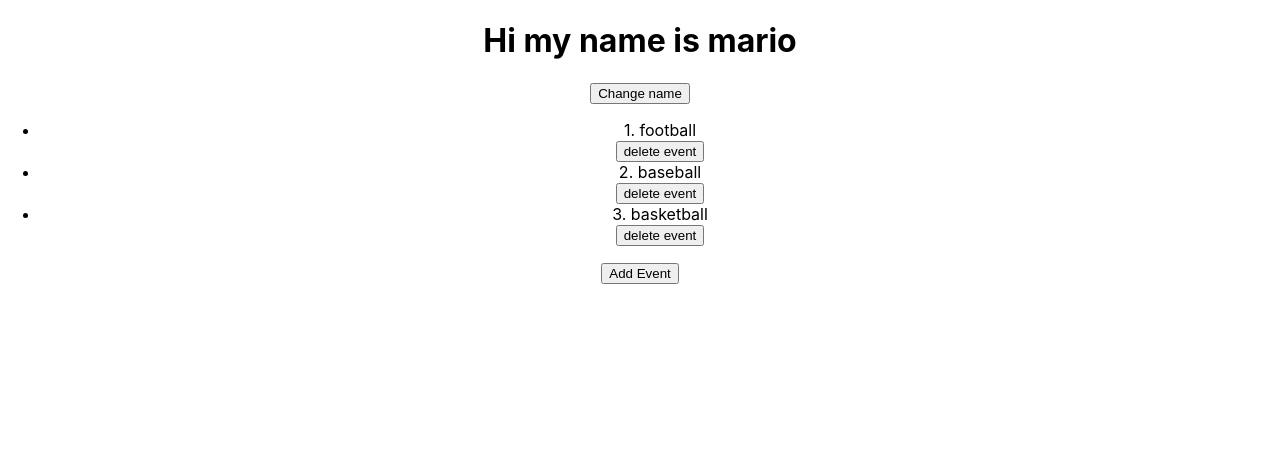
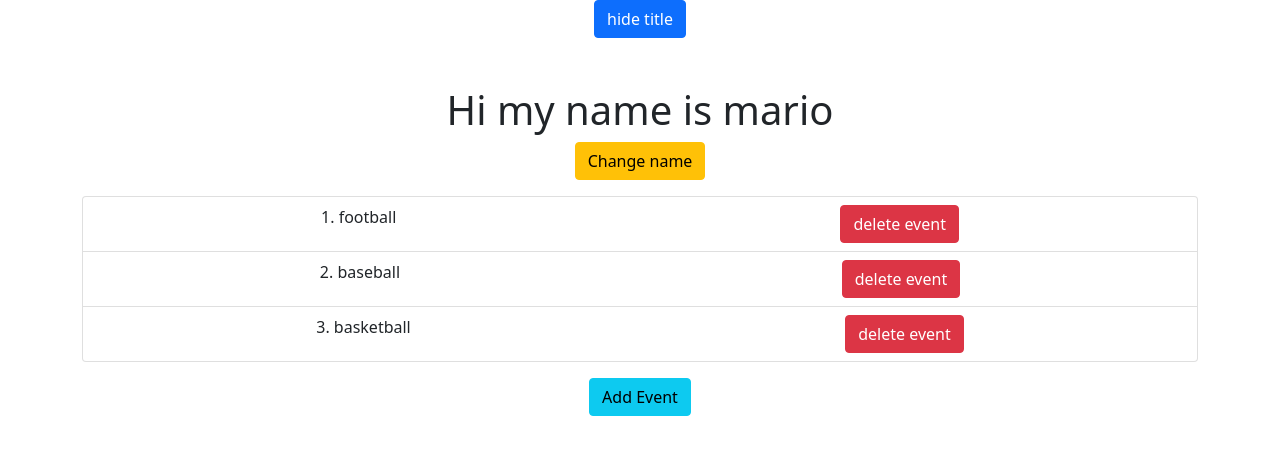
Before and after one commit to musafir928/react-refresh, a React (Create React App) app: page / in a window 1280 px wide. Shown: the top 454 px of the page. Built offline with nearby package versions, Linux system fonts and the light colour scheme.

Commit message:
add bootstrap

```diff
--- a/package.json
+++ b/package.json
@@ -6,6 +6,7 @@
     "@testing-library/jest-dom": "^5.16.2",
     "@testing-library/react": "^12.1.4",
     "@testing-library/user-event": "^13.5.0",
+    "bootstrap": "^5.1.3",
     "react": "^17.0.2",
     "react-dom": "^17.0.2",
     "react-scripts": "5.0.0",
--- a/src/App.js
+++ b/src/App.js
@@ -3,6 +3,7 @@ import './App.scss';
 
 function App() {
   const [name, setName] = useState("mario")
+  const [showTitle, setShowTitle] = useState(true)
   const [events, setEvents] = useState([
 	  {title: "football",id:1},
 	  {title: "baseball",id:2},
@@ -12,19 +13,28 @@ function App() {
   const handleClick = () => setName("luigi")
   const addEvent = () => setEvents(p=> [ ...p,{id: p.length+1,title: "new event"}])
   const handleDelete = (i) => setEvents(p=>p.filter(e=>e.id!==i))
+  const toggleTitle = () => setShowTitle(p=> !p)
   return (
-   <div className="App">
-      <h1>Hi my name is {name}</h1>
-      <button onClick={handleClick}>Change name</button>
-	  <ul>
+   <div className="App container">
+	   <button className="btn btn-primary mb-5" onClick={toggleTitle}>{showTitle ? "hide title" : "show title"}</button>
+	   {
+		   showTitle && <>
+					<h1>Hi my name is {name}</h1>
+					<button className="btn btn-warning mb-3" onClick={handleClick}>Change name</button>
+				</>
+	   }
+	  <ul className='list-group'>
 		  {events.map(({title, id},i)=>(
 			  <>
-				<li key={i+1}>{i+1}. {title}</li>
-				<button onClick={()=>handleDelete(id)}>delete event</button>
+				<li className='list-group-item d-flex justify-content-around' key={i+1}>
+					{i+1}. {title}
+					<button className="btn btn-danger" onClick={()=>handleDelete(id)}>delete event</button>
+				</li>
+
 			  </>
 		  ))}
 	  </ul>
-	  <button onClick={addEvent}>Add Event</button>
+	  <button className="btn btn-info mt-3" onClick={addEvent}>Add Event</button>
 	</div>
   );
 }
--- a/src/App.scss
+++ b/src/App.scss
@@ -1,3 +1,13 @@
+@import "../node_modules/bootstrap/scss/bootstrap";
+@import "../node_modules/bootstrap/scss/variables";
+@import "../node_modules/bootstrap/scss/mixins";
+@import "../node_modules/bootstrap/scss/root";
+@import "../node_modules/bootstrap/scss/reboot";
+@import "../node_modules/bootstrap/scss/type";
+@import "../node_modules/bootstrap/scss/images";
+@import "../node_modules/bootstrap/scss/containers";
+@import "../node_modules/bootstrap/scss/grid";
+
 .App {
     text-align: center;
 }
```
Lines whose indentation alone changed are shown as unchanged.
